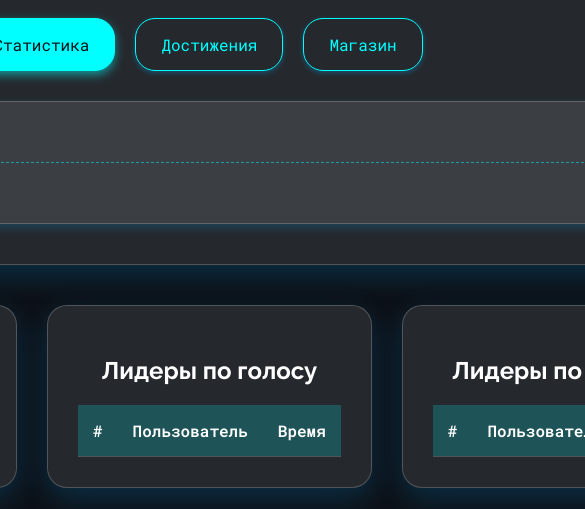
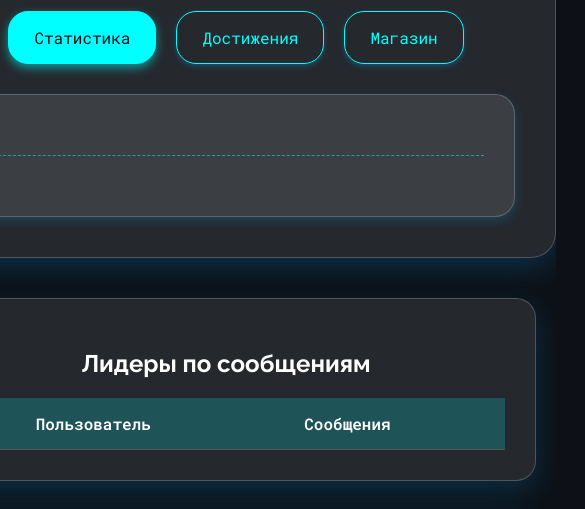
Before and after one commit to nerkean/zeynbot3, a website: page index.html in a window 390 px wide. Shown: the part 329-838 px from the top of the page, 585 px wide, since content can reach past the window. Drawn offline with nearby package versions, Linux system fonts and the light colour scheme; no server answers.

Commit message:
Update style.css

```diff
--- a/style.css
+++ b/style.css
@@ -723,3 +723,20 @@ body {
     width: calc(100% - 30px);
   }
 }
+
+@media (max-width: 768px) {
+  .leaderboards-container {
+    flex-direction: column; /* Расположить таблицы лидеров друг под другом */
+  }
+
+  .leaderboard-voice,
+  .leaderboard-stars,
+  .leaderboard-messages {
+    width: 100%; /* Занять всю ширину контейнера */
+  }
+
+  .profile-container {
+    width: 100%; /* Занять всю ширину экрана */
+    overflow-x: auto; /* Добавить горизонтальную прокрутку, если нужно */
+  }
+}
```
